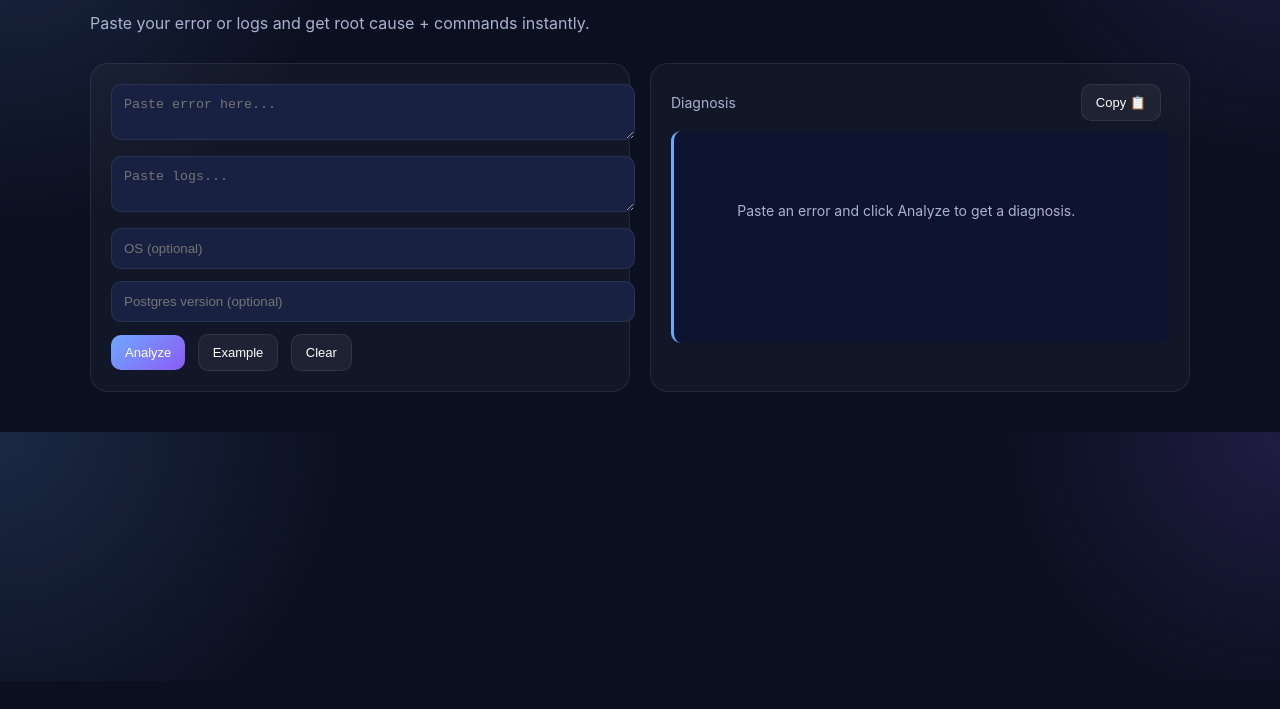
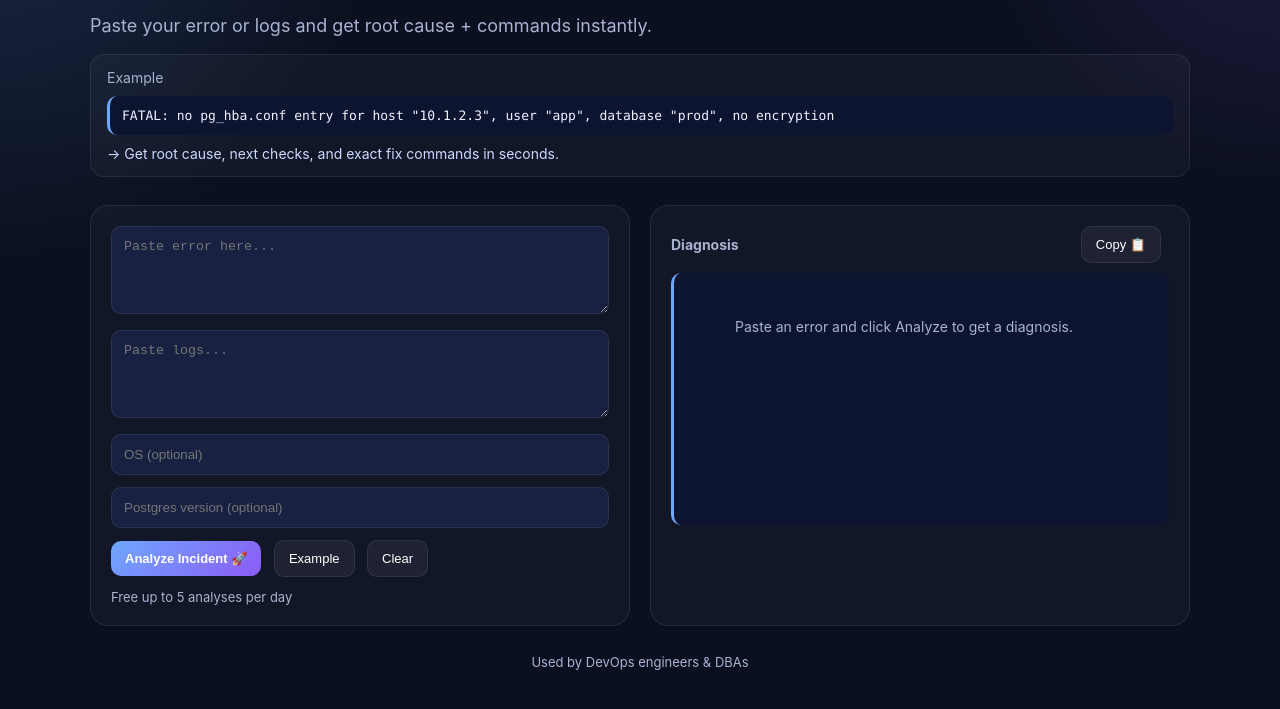
Before and after one commit to liorbedani/pgincident, a plain HTML site: page index.html in a window 1280 px wide. Shown: the part 119-828 px from the top of the page. Before the commit the page ends 800 px from the top, so only its background shows below. Drawn offline with Linux system fonts and the light colour scheme.

Commit message:
add value/trust/loading improvements

```diff
--- a/index.html
+++ b/index.html
@@ -42,7 +42,38 @@
 
     .subtitle {
       color: var(--muted);
-      margin-bottom: 30px;
+      margin-bottom: 18px;
+      font-size: 18px;
+    }
+
+    .value-box {
+      background: rgba(255,255,255,0.03);
+      border: 1px solid var(--border);
+      border-radius: 14px;
+      padding: 14px 16px;
+      margin-bottom: 28px;
+    }
+
+    .value-title {
+      color: var(--muted);
+      font-size: 14px;
+      margin-bottom: 10px;
+    }
+
+    .example-log {
+      background: #0d1430;
+      border-left: 3px solid #6ea8fe;
+      padding: 12px;
+      border-radius: 10px;
+      white-space: pre-wrap;
+      font-family: Consolas, monospace;
+      font-size: 13px;
+      margin-bottom: 10px;
+    }
+
+    .example-result {
+      color: #cdd8ff;
+      font-size: 14px;
     }
 
     .grid {
@@ -66,6 +97,12 @@
       border: 1px solid var(--border);
       background: var(--panel-2);
       color: white;
+      box-sizing: border-box;
+    }
+
+    textarea {
+      min-height: 88px;
+      resize: vertical;
     }
 
     button {
@@ -80,6 +117,7 @@
     .primary-btn {
       background: linear-gradient(135deg, var(--accent), var(--accent-2));
       color: white;
+      font-weight: 700;
     }
 
     .secondary-btn {
@@ -95,7 +133,7 @@
       border-radius: 10px;
       border-left: 3px solid #6ea8fe;
       white-space: pre-wrap;
-      min-height: 180px;
+      min-height: 220px;
       line-height: 1.6;
     }
 
@@ -108,8 +146,37 @@
       display: flex;
       justify-content: space-between;
       align-items: center;
+      gap: 12px;
+      margin-bottom: 10px;
     }
 
+    .mini-line {
+      margin-top: 12px;
+      color: var(--muted);
+      font-size: 13px;
+    }
+
+    .trust-line {
+      margin-top: 28px;
+      text-align: center;
+      color: var(--muted);
+      font-size: 13px;
+    }
+
+    @media (max-width: 900px) {
+      .grid {
+        grid-template-columns: 1fr;
+      }
+
+      h1 {
+        font-size: 32px;
+      }
+
+      .top-row {
+        align-items: flex-start;
+        flex-direction: column;
+      }
+    }
   </style>
 </head>
 
@@ -120,34 +187,40 @@
       Paste your error or logs and get root cause + commands instantly.
     </p>
 
+    <div class="value-box">
+      <div class="value-title">Example</div>
+      <div class="example-log">FATAL: no pg_hba.conf entry for host "10.1.2.3", user "app", database "prod", no encryption</div>
+      <div class="example-result">→ Get root cause, next checks, and exact fix commands in seconds.</div>
+    </div>
+
     <div class="grid">
-
-      <!-- INPUT -->
       <div class="card">
         <textarea id="error" placeholder="Paste error here..."></textarea>
         <textarea id="logs" placeholder="Paste logs..."></textarea>
         <input id="os" placeholder="OS (optional)" />
         <input id="version" placeholder="Postgres version (optional)" />
 
-        <button class="primary-btn" onclick="analyzeIncident()">Analyze</button>
+        <button class="primary-btn" onclick="analyzeIncident()">Analyze Incident 🚀</button>
         <button class="secondary-btn" onclick="loadExample()">Example</button>
         <button class="secondary-btn" onclick="clearForm()">Clear</button>
+
+        <div class="mini-line">Free up to 5 analyses per day</div>
       </div>
 
-      <!-- OUTPUT -->
       <div class="card">
         <div class="top-row">
-          <div class="muted">Diagnosis</div>
+          <div class="muted"><strong>Diagnosis</strong></div>
           <button class="secondary-btn" onclick="copyResult()">Copy 📋</button>
         </div>
 
         <div id="result" class="result-box">
-          <span class="muted">
-            Paste an error and click Analyze to get a diagnosis.
-          </span>
+          <span class="muted">Paste an error and click Analyze to get a diagnosis.</span>
         </div>
       </div>
+    </div>
 
+    <div class="trust-line">
+      Used by DevOps engineers &amp; DBAs
     </div>
   </div>
 
@@ -183,11 +256,17 @@
       const resultEl = document.getElementById("result");
 
       if (!error) {
-        resultEl.innerHTML = "<span class='muted'>Please paste an error first</span>";
+        resultEl.innerHTML = "<span class='muted'>Please paste an error first.</span>";
         return;
       }
 
-      resultEl.innerHTML = "⏳ Analyzing incident...<br><br>This may take a few seconds";
+      resultEl.innerHTML = `
+<div style="color:#6ea8fe; line-height:1.8;">
+  🔍 Investigating logs...
+  <br><br>
+  🧠 Finding root cause...
+</div>
+`;
 
       try {
         const res = await fetch("/analyze", {
@@ -197,7 +276,13 @@
         });
 
         const data = await res.json();
-        resultEl.innerText = data.result;
+
+        if (!res.ok) {
+          resultEl.innerText = data.detail || "Something went wrong.";
+          return;
+        }
+
+        resultEl.innerText = data.result || "No diagnosis returned.";
       } catch {
         resultEl.innerText = "Something went wrong. Try again.";
       }
```
